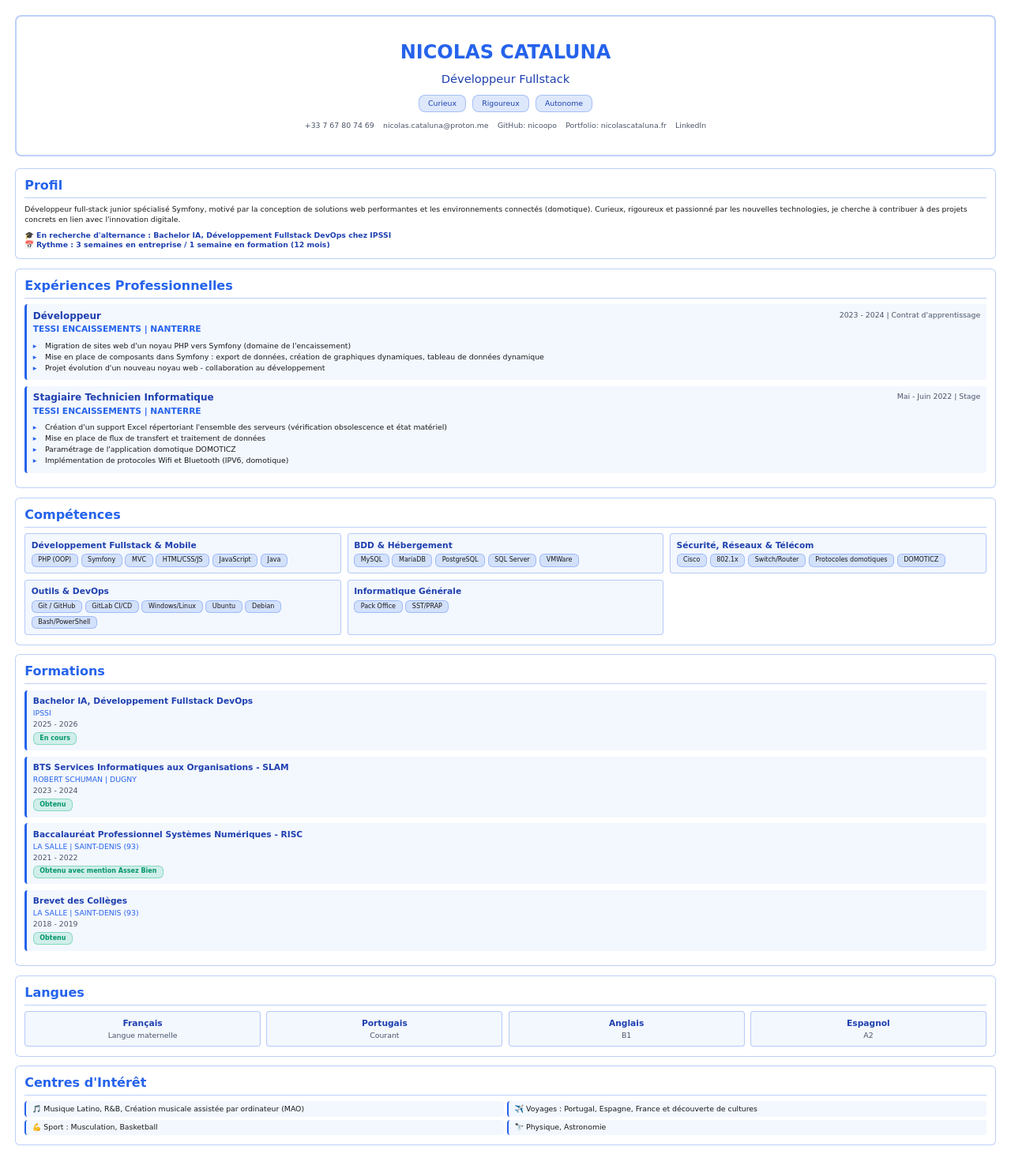
After one commit to nicoopo/my_project_directory, a Symfony app: template templates/cv/pdf.html.twig in a window 1280 px wide. The commit adds this page. Shown: the whole page at 79% size. Run offline with Twig, Linux system fonts and the light colour scheme; the template is opened without the code that fills it, so the values that code supplies are empty; some libraries are stand-ins or nearby versions.

Commit message:
add : fonction telecharger cv numerique pdf

```diff
--- a/composer.json
+++ b/composer.json
@@ -12,6 +12,7 @@
         "doctrine/doctrine-bundle": "^2.18.1",
         "doctrine/doctrine-migrations-bundle": "^3.7.0",
         "doctrine/orm": "^3.5.8",
+        "dompdf/dompdf": "^3.1",
         "phpdocumentor/reflection-docblock": "^5.6.5",
         "phpstan/phpdoc-parser": "^2.3",
         "symfony/apache-pack": ">=1.0.1",
--- /dev/null
+++ b/templates/cv/pdf.html.twig
@@ -0,0 +1,502 @@
+<!DOCTYPE html>
+<html lang="fr">
+<head>
+    <meta charset="UTF-8">
+    <title>Nicolas Cataluna - Développeur Fullstack</title>
+    <style>
+        {% if theme == 'dark' %}
+        :root {
+            --bg-primary: #000000;
+            --bg-secondary: #0a0a0a;
+            --bg-tertiary: #000000;
+            --bg-card: rgba(20, 20, 20, 0.9);
+            --bg-card-hover: rgba(255, 255, 255, 0.05);
+            --text-primary: #e0e0e0;
+            --text-secondary: #b0b0b0;
+            --accent-primary: #6495ed;
+            --accent-secondary: #87ceeb;
+            --accent-tertiary: #4169e1;
+            --border-color: rgba(100, 149, 237, 0.3);
+            --shadow-color: rgba(100, 149, 237, 0.2);
+            --tag-bg: rgba(100, 149, 237, 0.2);
+            --success-color: #90ee90;
+            --success-bg: rgba(50, 205, 50, 0.2);
+            --success-border: rgba(50, 205, 50, 0.5);
+        }
+        {% else %}
+        :root {
+            --bg-primary: #ffffff;
+            --bg-secondary: #f8f9fa;
+            --bg-tertiary: #ffffff;
+            --bg-card: rgba(255, 255, 255, 0.95);
+            --bg-card-hover: rgba(100, 149, 237, 0.08);
+            --text-primary: #1a1a1a;
+            --text-secondary: #4a5568;
+            --accent-primary: #2563eb;
+            --accent-secondary: #1e40af;
+            --accent-tertiary: #3b82f6;
+            --border-color: rgba(37, 99, 235, 0.3);
+            --shadow-color: rgba(37, 99, 235, 0.15);
+            --tag-bg: rgba(37, 99, 235, 0.15);
+            --success-color: #059669;
+            --success-bg: rgba(16, 185, 129, 0.15);
+            --success-border: rgba(16, 185, 129, 0.4);
+        }
+        {% endif %}
+
+        * {
+            margin: 0;
+            padding: 0;
+            box-sizing: border-box;
+        }
+
+        body {
+            font-family: 'DejaVu Sans', Arial, sans-serif;
+            background: var(--bg-primary);
+            color: var(--text-primary);
+            font-size: 8pt;
+            line-height: 1.3;
+        }
+
+        .container {
+            max-width: 100%;
+            padding: 5mm;
+        }
+
+        .header {
+            text-align: center;
+            padding: 8mm 5mm;
+            background: var(--bg-card);
+            border-radius: 8px;
+            border: 2px solid var(--border-color);
+            margin-bottom: 4mm;
+        }
+
+        h1 {
+            font-size: 18pt;
+            margin-bottom: 2mm;
+            color: var(--accent-primary);
+            font-weight: bold;
+        }
+
+        .subtitle {
+            font-size: 11pt;
+            color: var(--accent-secondary);
+            margin-bottom: 3mm;
+        }
+
+        .tags {
+            display: flex;
+            gap: 2mm;
+            justify-content: center;
+            flex-wrap: wrap;
+            margin: 2mm 0;
+        }
+
+        .tag {
+            background: var(--tag-bg);
+            padding: 1mm 3mm;
+            border-radius: 8px;
+            border: 1px solid var(--border-color);
+            font-size: 7pt;
+            color: var(--accent-secondary);
+        }
+
+        .contact-info {
+            display: flex;
+            gap: 3mm;
+            justify-content: center;
+            flex-wrap: wrap;
+            margin-top: 3mm;
+            font-size: 7pt;
+        }
+
+        .contact-item {
+            color: var(--text-secondary);
+        }
+
+        .section {
+            background: var(--bg-card);
+            border-radius: 6px;
+            padding: 3mm;
+            margin-bottom: 3mm;
+            border: 1px solid var(--border-color);
+            page-break-inside: avoid;
+        }
+
+        .section-title {
+            font-size: 12pt;
+            margin-bottom: 2mm;
+            color: var(--accent-primary);
+            border-bottom: 1px solid var(--border-color);
+            padding-bottom: 1mm;
+        }
+
+        .experience-item, .formation-item {
+            margin-bottom: 2mm;
+            padding: 2mm;
+            background: var(--bg-card-hover);
+            border-radius: 4px;
+            border-left: 3px solid var(--accent-primary);
+            page-break-inside: avoid;
+        }
+
+        .experience-title {
+            font-size: 9pt;
+            color: var(--accent-secondary);
+            font-weight: bold;
+        }
+
+        .experience-company {
+            color: var(--accent-primary);
+            font-weight: 600;
+            margin-top: 0.5mm;
+            font-size: 8pt;
+        }
+
+        .experience-period {
+            color: var(--text-secondary);
+            font-size: 7pt;
+        }
+
+        .experience-description {
+            list-style: none;
+            margin-top: 1mm;
+        }
+
+        .experience-description li {
+            padding-left: 4mm;
+            margin-bottom: 0.5mm;
+            position: relative;
+            line-height: 1.3;
+            color: var(--text-primary);
+            font-size: 7pt;
+        }
+
+        .experience-description li::before {
+            content: '▸';
+            position: absolute;
+            left: 0;
+            color: var(--accent-primary);
+            font-weight: bold;
+        }
+
+        .skills-grid {
+            display: grid;
+            grid-template-columns: repeat(3, 1fr);
+            gap: 2mm;
+        }
+
+        .skill-category {
+            background: var(--bg-card-hover);
+            padding: 2mm;
+            border-radius: 4px;
+            border: 1px solid var(--border-color);
+        }
+
+        .skill-category-title {
+            color: var(--accent-secondary);
+            font-size: 8pt;
+            margin-bottom: 1mm;
+            font-weight: bold;
+        }
+
+        .skill-list {
+            display: flex;
+            flex-wrap: wrap;
+            gap: 1mm;
+        }
+
+        .skill-item {
+            background: var(--tag-bg);
+            padding: 0.5mm 2mm;
+            border-radius: 6px;
+            font-size: 6pt;
+            border: 1px solid var(--border-color);
+            color: var(--text-primary);
+        }
+
+        .formation-title {
+            font-size: 8pt;
+            color: var(--accent-secondary);
+            margin-bottom: 0.5mm;
+            font-weight: bold;
+        }
+
+        .formation-school {
+            color: var(--accent-primary);
+            margin-bottom: 0.5mm;
+            font-size: 7pt;
+        }
+
+        .formation-period {
+            color: var(--text-secondary);
+            font-size: 7pt;
+        }
+
+        .formation-status {
+            display: inline-block;
+            margin-top: 1mm;
+            padding: 0.5mm 2mm;
+            background: var(--success-bg);
+            border: 1px solid var(--success-border);
+            border-radius: 6px;
+            color: var(--success-color);
+            font-size: 6pt;
+            font-weight: 600;
+        }
+
+        .languages-grid {
+            display: grid;
+            grid-template-columns: repeat(4, 1fr);
+            gap: 2mm;
+        }
+
+        .language-item {
+            background: var(--bg-card-hover);
+            padding: 2mm;
+            border-radius: 4px;
+            text-align: center;
+            border: 1px solid var(--border-color);
+        }
+
+        .language-name {
+            font-size: 8pt;
+            color: var(--accent-secondary);
+            margin-bottom: 0.5mm;
+            font-weight: bold;
+        }
+
+        .language-level {
+            color: var(--text-secondary);
+            font-size: 7pt;
+        }
+
+        .interests-grid {
+            display: grid;
+            grid-template-columns: repeat(2, 1fr);
+            gap: 1mm;
+        }
+
+        .interest-item {
+            background: var(--bg-card-hover);
+            padding: 1mm 2mm;
+            border-radius: 4px;
+            border-left: 2px solid var(--accent-primary);
+            color: var(--text-primary);
+            font-size: 7pt;
+        }
+
+        @page {
+            margin: 0;
+            size: A4 portrait;
+        }
+    </style>
+</head>
+<body>
+    <div class="container">
+        <!-- Header -->
+        <div class="header">
+            <h1>NICOLAS CATALUNA</h1>
+            <div class="subtitle">Développeur Fullstack</div>
+
+            <div class="tags">
+                <span class="tag">Curieux</span>
+                <span class="tag">Rigoureux</span>
+                <span class="tag">Autonome</span>
+            </div>
+
+            <div class="contact-info">
+                <span class="contact-item">+33 7 67 80 74 69</span>
+                <span class="contact-item">nicolas.cataluna@proton.me</span>
+                <span class="contact-item">GitHub: nicoopo</span>
+                <span class="contact-item">Portfolio: nicolascataluna.fr</span>
+                <span class="contact-item">LinkedIn</span>
+            </div>
+        </div>
+
+        <!-- Profil -->
+        <div class="section">
+            <h2 class="section-title">Profil</h2>
+            <p style="line-height: 1.4; margin-bottom: 2mm; font-size: 7pt;">
+                Développeur full-stack junior spécialisé Symfony, motivé par la conception de solutions web performantes et les environnements connectés (domotique). Curieux, rigoureux et passionné par les nouvelles technologies, je cherche à contribuer à des projets concrets en lien avec l'innovation digitale.
+            </p>
+            <p style="color: var(--accent-secondary); font-weight: bold; font-size: 7pt;">
+                🎓 En recherche d'alternance : Bachelor IA, Développement Fullstack DevOps chez IPSSI<br>
+                📅 Rythme : 3 semaines en entreprise / 1 semaine en formation (12 mois)
+            </p>
+        </div>
+
+        <!-- Expériences -->
+        <div class="section">
+            <h2 class="section-title">Expériences Professionnelles</h2>
+
+            <div class="experience-item">
+                <div style="display: flex; justify-content: space-between; margin-bottom: 2mm;">
+                    <div>
+                        <div class="experience-title">Développeur</div>
+                        <div class="experience-company">TESSI ENCAISSEMENTS | NANTERRE</div>
+                    </div>
+                    <div class="experience-period">2023 - 2024 | Contrat d'apprentissage</div>
+                </div>
+                <ul class="experience-description">
+                    <li>Migration de sites web d'un noyau PHP vers Symfony (domaine de l'encaissement)</li>
+                    <li>Mise en place de composants dans Symfony : export de données, création de graphiques dynamiques, tableau de données dynamique</li>
+                    <li>Projet évolution d'un nouveau noyau web - collaboration au développement</li>
+                </ul>
+            </div>
+
+            <div class="experience-item">
+                <div style="display: flex; justify-content: space-between; margin-bottom: 2mm;">
+                    <div>
+                        <div class="experience-title">Stagiaire Technicien Informatique</div>
+                        <div class="experience-company">TESSI ENCAISSEMENTS | NANTERRE</div>
+                    </div>
+                    <div class="experience-period">Mai - Juin 2022 | Stage</div>
+                </div>
+                <ul class="experience-description">
+                    <li>Création d'un support Excel répertoriant l'ensemble des serveurs (vérification obsolescence et état matériel)</li>
+                    <li>Mise en place de flux de transfert et traitement de données</li>
+                    <li>Paramétrage de l'application domotique DOMOTICZ</li>
+                    <li>Implémentation de protocoles Wifi et Bluetooth (IPV6, domotique)</li>
+                </ul>
+            </div>
+        </div>
+
+        <!-- Compétences -->
+        <div class="section">
+            <h2 class="section-title">Compétences</h2>
+            <div class="skills-grid">
+                <div class="skill-category">
+                    <div class="skill-category-title">Développement Fullstack & Mobile</div>
+                    <div class="skill-list">
+                        <span class="skill-item">PHP (OOP)</span>
+                        <span class="skill-item">Symfony</span>
+                        <span class="skill-item">MVC</span>
+                        <span class="skill-item">HTML/CSS/JS</span>
+                        <span class="skill-item">JavaScript</span>
+                        <span class="skill-item">Java</span>
+                    </div>
+                </div>
+
+                <div class="skill-category">
+                    <div class="skill-category-title">BDD & Hébergement</div>
+                    <div class="skill-list">
+                        <span class="skill-item">MySQL</span>
+                        <span class="skill-item">MariaDB</span>
+                        <span class="skill-item">PostgreSQL</span>
+                        <span class="skill-item">SQL Server</span>
+                        <span class="skill-item">VMWare</span>
+                    </div>
+                </div>
+
+                <div class="skill-category">
+                    <div class="skill-category-title">Sécurité, Réseaux & Télécom</div>
+                    <div class="skill-list">
+                        <span class="skill-item">Cisco</span>
+                        <span class="skill-item">802.1x</span>
+                        <span class="skill-item">Switch/Router</span>
+                        <span class="skill-item">Protocoles domotiques</span>
+                        <span class="skill-item">DOMOTICZ</span>
+                    </div>
+                </div>
+
+                <div class="skill-category">
+                    <div class="skill-category-title">Outils & DevOps</div>
+                    <div class="skill-list">
+                        <span class="skill-item">Git / GitHub</span>
+                        <span class="skill-item">GitLab CI/CD</span>
+                        <span class="skill-item">Windows/Linux</span>
+                        <span class="skill-item">Ubuntu</span>
+                        <span class="skill-item">Debian</span>
+                        <span class="skill-item">Bash/PowerShell</span>
+                    </div>
+                </div>
+
+                <div class="skill-category">
+                    <div class="skill-category-title">Informatique Générale</div>
+                    <div class="skill-list">
+                        <span class="skill-item">Pack Office</span>
+                        <span class="skill-item">SST/PRAP</span>
+                    </div>
+                </div>
+            </div>
+        </div>
+
+        <!-- Formations -->
+        <div class="section">
+            <h2 class="section-title">Formations</h2>
+
+            <div class="formation-item">
+                <div class="formation-title">Bachelor IA, Développement Fullstack DevOps</div>
+                <div class="formation-school">IPSSI</div>
+                <div class="formation-period">2025 - 2026</div>
+                <span class="formation-status">En cours</span>
+            </div>
+
+            <div class="formation-item">
+                <div class="formation-title">BTS Services Informatiques aux Organisations - SLAM</div>
+                <div class="formation-school">ROBERT SCHUMAN | DUGNY</div>
+                <div class="formation-period">2023 - 2024</div>
+                <span class="formation-status">Obtenu</span>
+            </div>
+
+            <div class="formation-item">
+                <div class="formation-title">Baccalauréat Professionnel Systèmes Numériques - RISC</div>
+                <div class="formation-school">LA SALLE | SAINT-DENIS (93)</div>
+                <div class="formation-period">2021 - 2022</div>
+                <span class="formation-status">Obtenu avec mention Assez Bien</span>
+            </div>
+
+            <div class="formation-item">
+                <div class="formation-title">Brevet des Collèges</div>
+                <div class="formation-school">LA SALLE | SAINT-DENIS (93)</div>
+                <div class="formation-period">2018 - 2019</div>
+                <span class="formation-status">Obtenu</span>
+            </div>
+        </div>
+
+        <!-- Langues -->
+        <div class="section">
+            <h2 class="section-title">Langues</h2>
+            <div class="languages-grid">
+                <div class="language-item">
+                    <div class="language-name">Français</div>
+                    <div class="language-level">Langue maternelle</div>
+                </div>
+                <div class="language-item">
+                    <div class="language-name">Portugais</div>
+                    <div class="language-level">Courant</div>
+                </div>
+                <div class="language-item">
+                    <div class="language-name">Anglais</div>
+                    <div class="language-level">B1</div>
+                </div>
+                <div class="language-item">
+                    <div class="language-name">Espagnol</div>
+                    <div class="language-level">A2</div>
+                </div>
+            </div>
+        </div>
+
+        <!-- Centres d'intérêt -->
+        <div class="section">
+            <h2 class="section-title">Centres d'Intérêt</h2>
+            <div class="interests-grid">
+                <div class="interest-item">
+                    🎵 Musique Latino, R&B, Création musicale assistée par ordinateur (MAO)
+                </div>
+                <div class="interest-item">
+                    ✈️ Voyages : Portugal, Espagne, France et découverte de cultures
+                </div>
+                <div class="interest-item">
+                    💪 Sport : Musculation, Basketball
+                </div>
+                <div class="interest-item">
+                    🔭 Physique, Astronomie
+                </div>
+            </div>
+        </div>
+    </div>
+</body>
+</html>
```
Also changed, not shown: src/Controller/CVController.php (+47 -0 lines), templates/cv/index.html.twig (+145 -0 lines), 1 other file.
